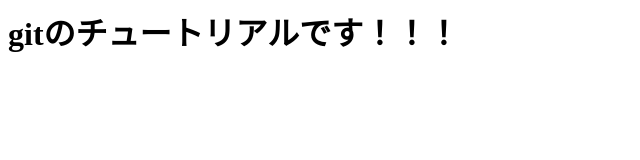
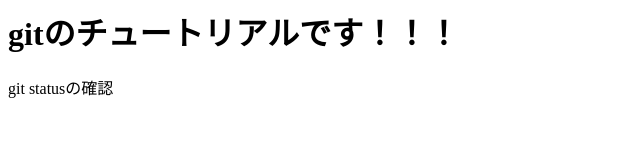
Before and after one commit to YuNaga224/git_tutorial, a plain HTML site: page index.html in a window 1280 px wide. Shown: the whole page, without its empty margins (0-640 px from the left). Drawn offline with Linux system fonts and the light colour scheme.

Commit message:
git statusコマンドを追記"

```diff
--- a/index.html
+++ b/index.html
@@ -1 +1,2 @@
 <h1>gitのチュートリアルです！！！</h1>
+<p>git statusの確認</p>
```
